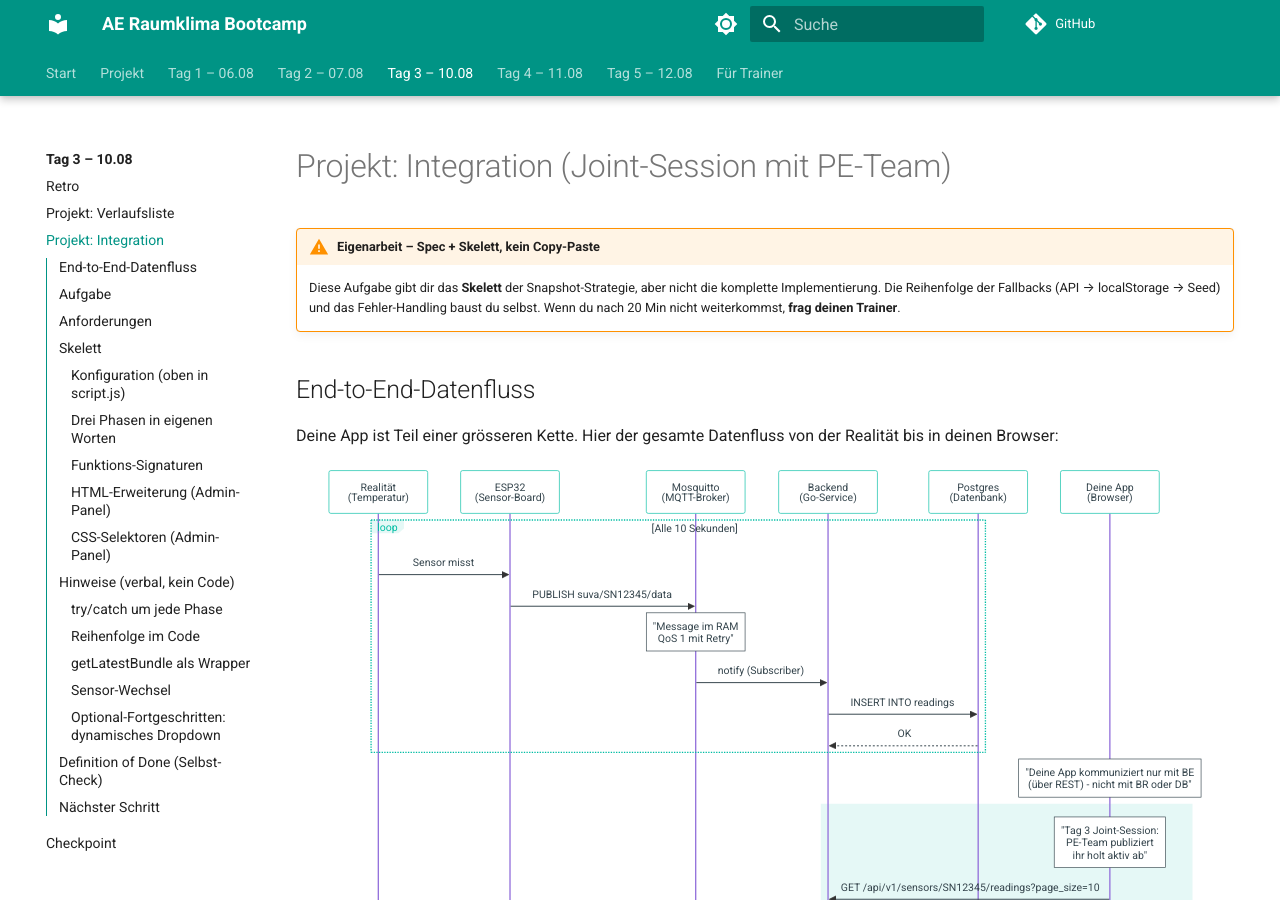
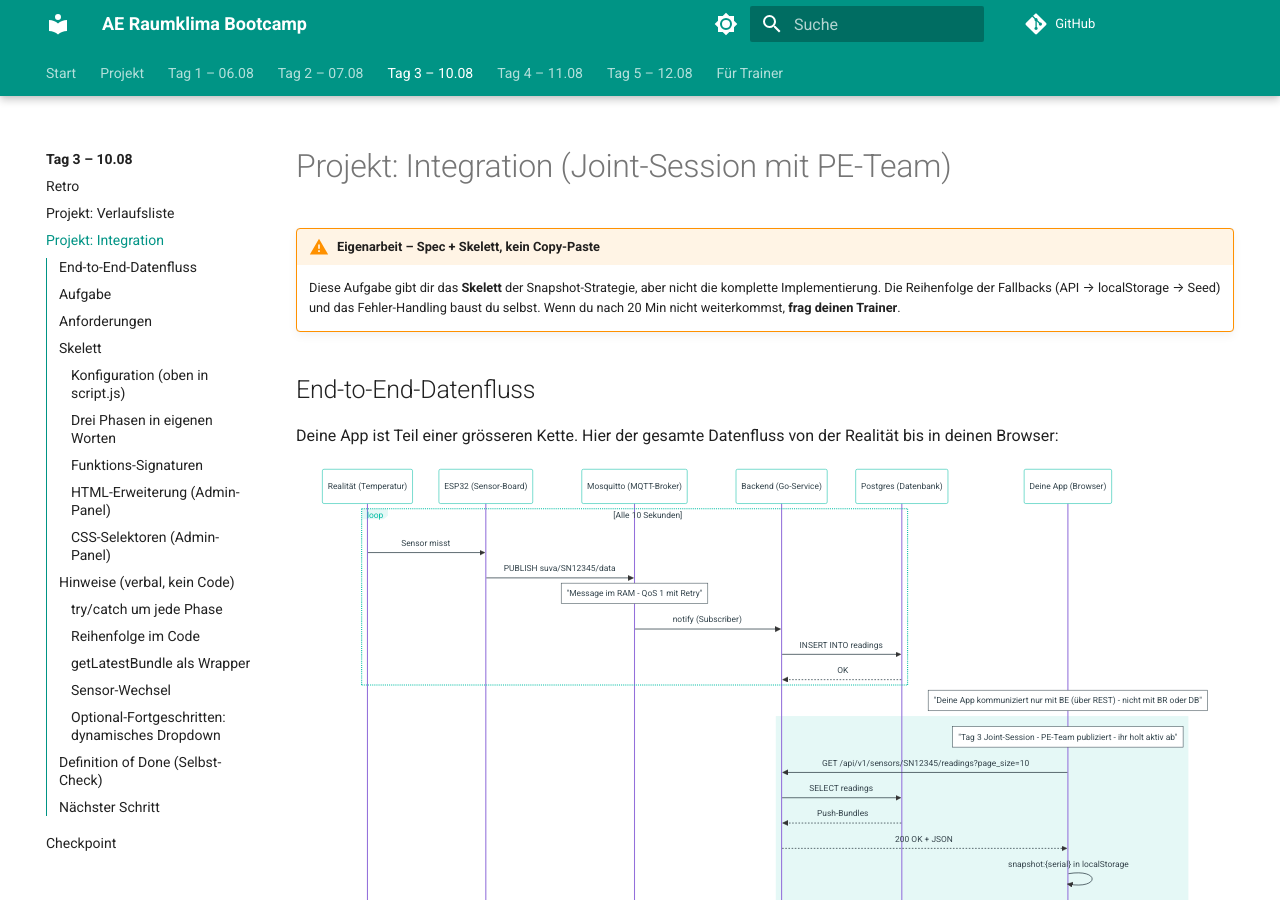
Before and after one commit to HeiligerG/ae-raumklima-bootcamp, an MkDocs documentation site: the page built from docs/tag-3/integration.md, in a window 1280 px wide and 900 px high. Built offline with MkDocs 1.6.1 and Material for MkDocs 9.7.7, drawn with Linux system fonts in a browser that asks for light colours; comment, search, counter and statistics services are not loaded.

````diff
--- a/docs/tag-3/integration.md
+++ b/docs/tag-3/integration.md
@@ -13,26 +13,26 @@ Datenfluss von der Realität bis in deinen Browser:
 
 ```mermaid
 sequenceDiagram
-    participant R as Realität<br/>(Temperatur)
-    participant ESP as ESP32<br/>(Sensor-Board)
-    participant BR as Mosquitto<br/>(MQTT-Broker)
-    participant BE as Backend<br/>(Go-Service)
-    participant DB as Postgres<br/>(Datenbank)
-    participant APP as Deine App<br/>(Browser)
+    participant R as Realität (Temperatur)
+    participant ESP as ESP32 (Sensor-Board)
+    participant BR as Mosquitto (MQTT-Broker)
+    participant BE as Backend (Go-Service)
+    participant DB as Postgres (Datenbank)
+    participant APP as Deine App (Browser)
 
     loop Alle 10 Sekunden
         R->>ESP: Sensor misst
         ESP->>BR: PUBLISH suva/SN12345/data
-        Note over BR: "Message im RAM<br/>QoS 1 mit Retry"
+        Note over BR: "Message im RAM - QoS 1 mit Retry"
         BR->>BE: notify (Subscriber)
         BE->>DB: INSERT INTO readings
         DB-->>BE: OK
     end
 
-    Note over APP: "Deine App kommuniziert nur mit BE<br/>(über REST) - nicht mit BR oder DB"
+    Note over APP: "Deine App kommuniziert nur mit BE (über REST) - nicht mit BR oder DB"
 
     rect rgb(240, 248, 255)
-        Note over APP: "Tag 3 Joint-Session:<br/>PE-Team publiziert<br/>ihr holt aktiv ab"
+        Note over APP: "Tag 3 Joint-Session - PE-Team publiziert - ihr holt aktiv ab"
         APP->>BE: GET /api/v1/sensors/SN12345/readings?page_size=10
         BE->>DB: SELECT readings
         DB-->>BE: Push-Bundles
@@ -40,7 +40,7 @@ sequenceDiagram
         APP->>APP: snapshot:{serial} in localStorage
     end
 
-    Note over APP,BE: "Später wenn BE down<br/>App nutzt snapshot aus localStorage"
+    Note over APP,BE: "Später wenn BE down - App nutzt snapshot aus localStorage"
 ```
 
 **Drei Beobachtungen:**
````
